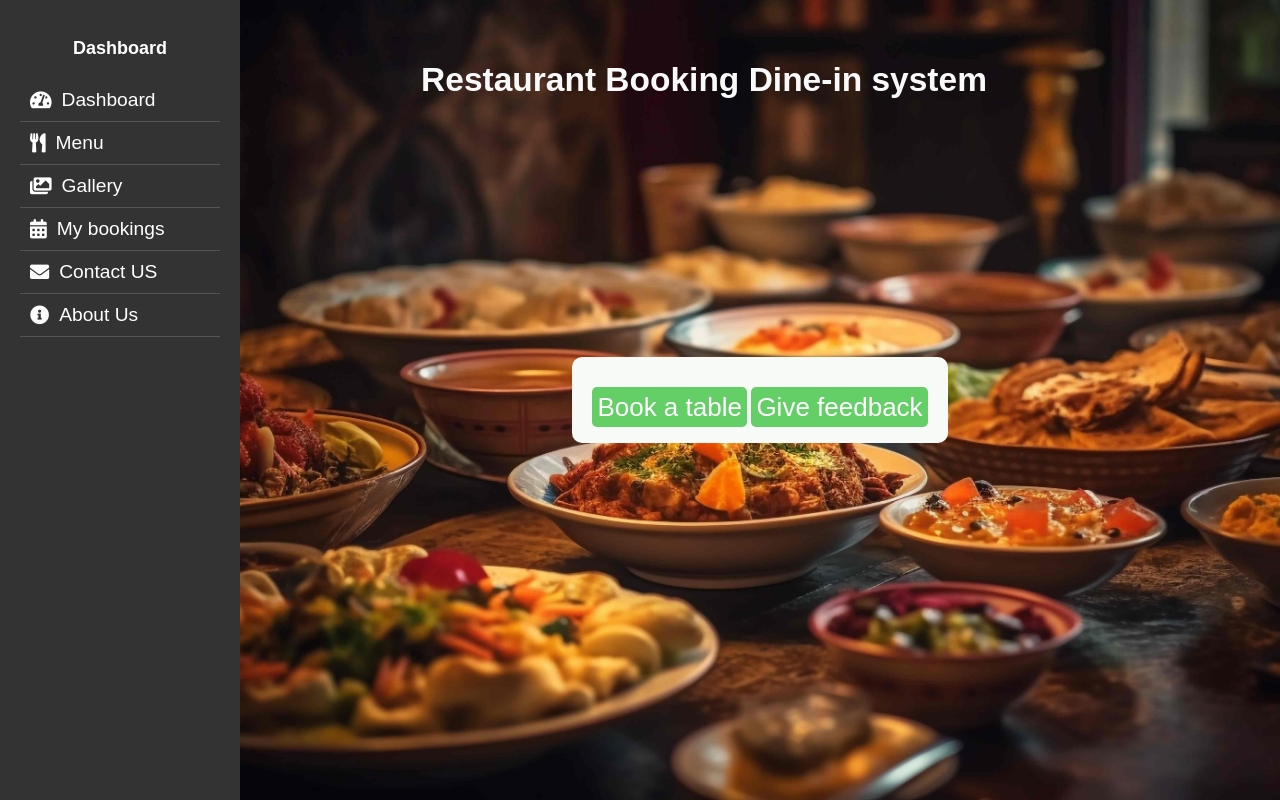
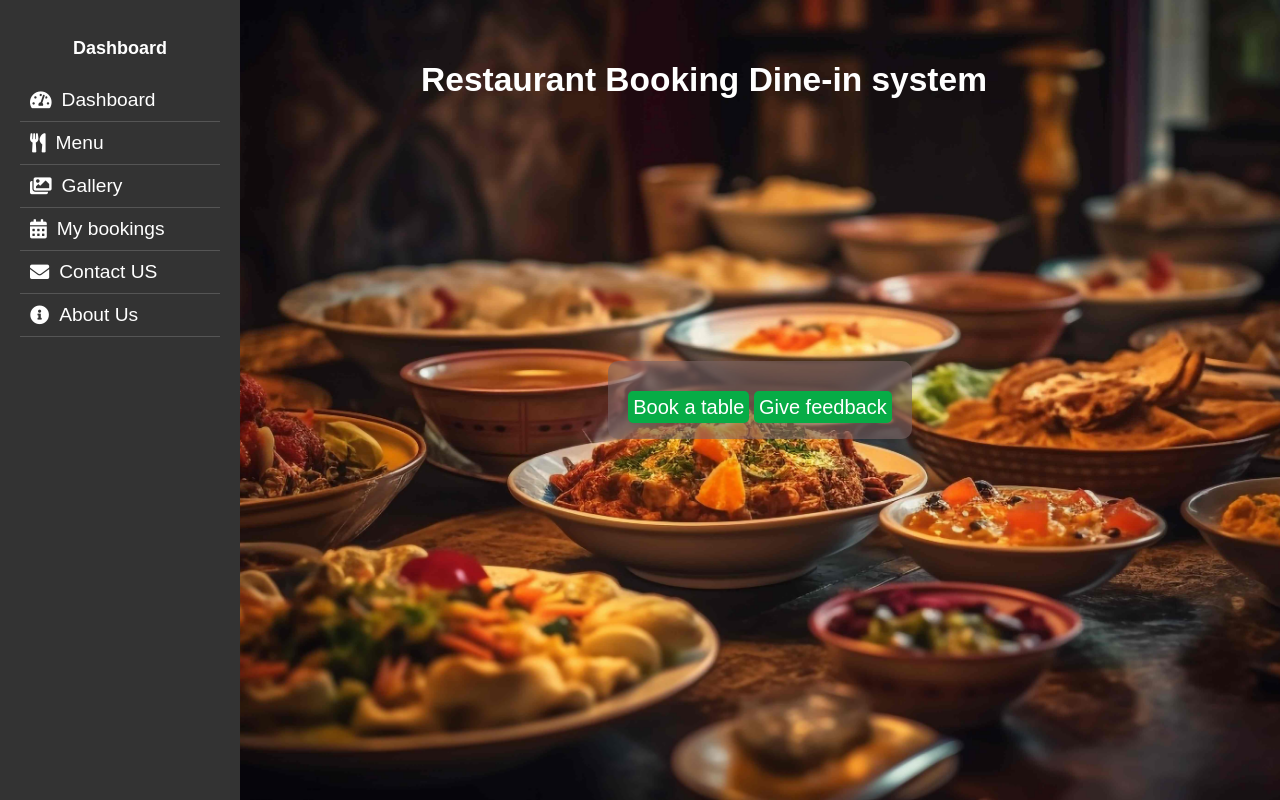
Before and after one commit to anushaneupane966/HotelBooking, a PHP site: page /customerDashboard.html in a window 1280 px wide. Run offline with PHP 8.4, Linux system fonts and the light colour scheme.

Commit message:
Update customerDashboard.css

```diff
--- a/customerDashboard.css
+++ b/customerDashboard.css
@@ -48,7 +48,7 @@ body {
   }
 
   .sidebar-menu li:hover {
-    background-color: #95d09f;
+    background-color: #00ff2a;
   }
 
   .main-content {
@@ -63,7 +63,7 @@ body {
   }
 
   .overlay {
-    background-color: rgb(247, 250, 247);
+    background-color: rgba(124, 101, 101, 0.6);
     padding: 20px;
     border-radius: 10px;
     text-align: center;
@@ -78,7 +78,7 @@ body {
     top: 10%;
     left: 55%;
     transform: translate(-50%, -50%);
-    color: #fafafa;
+    color: #fff;
     font-weight: bolder;
   }
 
@@ -106,18 +106,18 @@ body {
 
   .button {
     padding: 5px;
-    background-color: #63cf66;
+    background-color: #07ac46;
     color: white;
     border: none;
     border-radius: 5px;
-    font-size: 26px;
+    font-size: 20px;
     cursor: pointer;
     transition: background-color 0.3s;
     text-decoration: none;
   }
 
   .button:hover {
-    background-color: #98e6be;
+    background-color: #4c05ff;
   }
 
   @media (max-width: 768px) {
```
